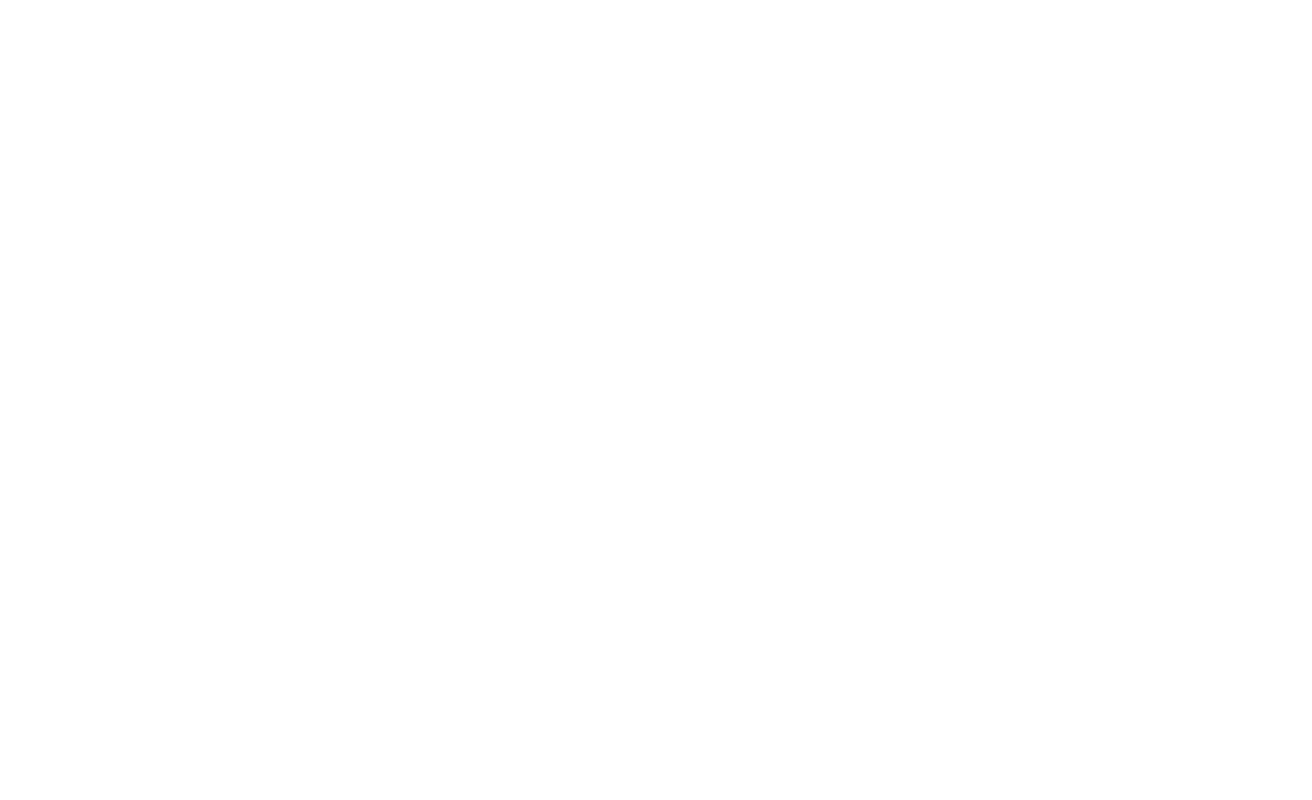
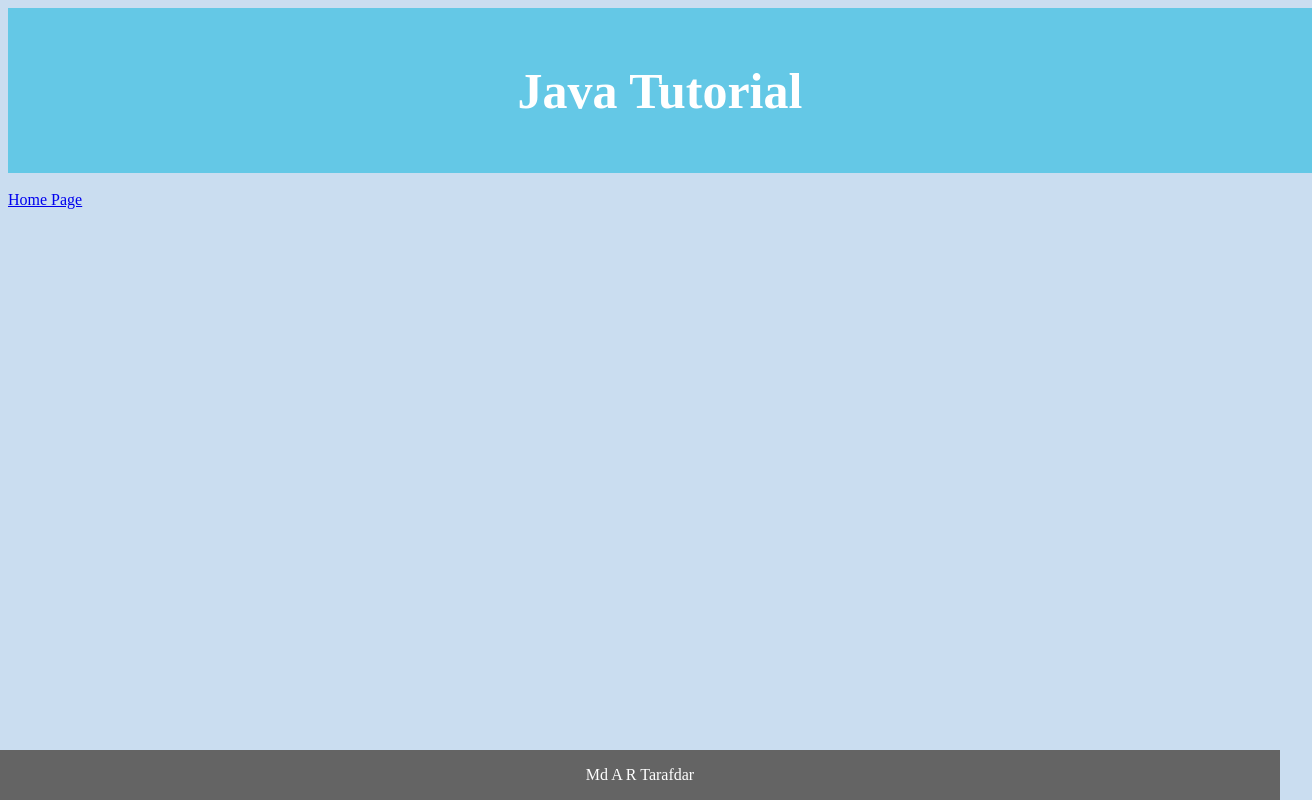
Before and after one commit to MohammedTarafdar/MyPersonalBlog, a plain HTML site: page constructor.html in a window 1280 px wide. Shown: the whole page, 1312 px wide, since content can reach past the window. Drawn offline with Linux system fonts and the light colour scheme.

Commit message:
history,feature and constructor page added

```diff
--- a/constructor.html
+++ b/constructor.html
@@ -3,9 +3,59 @@
 <head>
     <meta charset="UTF-8">
     <meta name="viewport" content="width=device-width, initial-scale=1.0">
-    <title>Constructor</title>
+    <title>Java Constructor</title>
+    <style>
+        body{
+    background-color: rgb(202, 221, 240);
+}
+
+header{
+    position: relative;
+    margin: 0 ;
+    width: 100%;
+    background-color: rgb(100,200, 230);
+    padding: 20px;
+    text-align: center;
+    font-size: 25px;
+    color: white;
+}
+
+.topic{
+    text-align: center;
+}
+
+footer{
+    position: fixed;
+    left: 0;
+    bottom: 0;
+    width: 100%;
+    background-color: rgb(100, 100, 100);
+    color: white;
+    text-align: center;
+}
+    </style>
 </head>
 <body>
+    <header>
+        <h1>Java Tutorial</h1>
+    </header><br />
+    <div>
+        <a href="index.html">Home Page</a>
+    </div>
+
+     <div class="topic">
+
+     </div>
+        <h1></h1>
+     <div>
+
+
+     </div>
+
+
+     <footer>
+        <p>Md A R Tarafdar</p>
+    </footer>
 
 </body>
 </html>
--- /dev/null
+++ b/style.css/feature.css
@@ -0,0 +1,29 @@
+
+body{
+    background-color: rgb(202, 221, 240);
+}
+
+header{
+    position: relative;
+    margin: 0 ;
+    width: 100%;
+    background-color: rgb(100,200, 230);
+    padding: 20px;
+    text-align: center;
+    font-size: 25px;
+    color: white;
+}
+
+.topic{
+    text-align: center;
+}
+
+footer{
+    position: fixed;
+    left: 0;
+    bottom: 0;
+    width: 100%;
+    background-color: rgb(100, 100, 100);
+    color: white;
+    text-align: center;
+}
--- /dev/null
+++ b/style.css/history.css
@@ -0,0 +1,29 @@
+
+body{
+    background-color: rgb(202, 221, 240);
+}
+
+header{
+    position: relative;
+    margin: 0 ;
+    width: 100%;
+    background-color: rgb(100,200, 230);
+    padding: 20px;
+    text-align: center;
+    font-size: 25px;
+    color: white;
+}
+
+.topic{
+    text-align: center;
+}
+
+footer{
+    position: fixed;
+    left: 0;
+    bottom: 0;
+    width: 100%;
+    background-color: rgb(100, 100, 100);
+    color: white;
+    text-align: center;
+}
--- /dev/null
+++ b/style.css/java.css
@@ -0,0 +1,28 @@
+body{
+    background-color: rgb(202, 221, 240);
+}
+
+header{
+    position: relative;
+    margin: 0 ;
+    width: 100%;
+    background-color: rgb(100,200, 230);
+    padding: 20px;
+    text-align: center;
+    font-size: 25px;
+    color: white;
+}
+
+.topic{
+    text-align: center;
+}
+
+footer{
+    position: fixed;
+    left: 0;
+    bottom: 0;
+    width: 100%;
+    background-color: rgb(100, 100, 100);
+    color: white;
+    text-align: center;
+}
--- /dev/null
+++ b/style.css/sample.css
@@ -0,0 +1,29 @@
+
+body{
+    background-color: rgb(202, 221, 240);
+}
+
+header{
+    position: relative;
+    margin: 0 ;
+    width: 100%;
+    background-color: rgb(100,200, 230);
+    padding: 20px;
+    text-align: center;
+    font-size: 25px;
+    color: white;
+}
+
+.topic{
+    text-align: center;
+}
+
+footer{
+    position: fixed;
+    left: 0;
+    bottom: 0;
+    width: 100%;
+    background-color: rgb(100, 100, 100);
+    color: white;
+    text-align: center;
+}
```
Also changed, not shown: feature.html (added, +32 -0 lines), history.html (added, +34 -0 lines), index.html (+7 -6 lines), java.html (added, +37 -0 lines), sample.html (added, +32 -0 lines), style.css/index.css (renamed from style.css/home.css).
